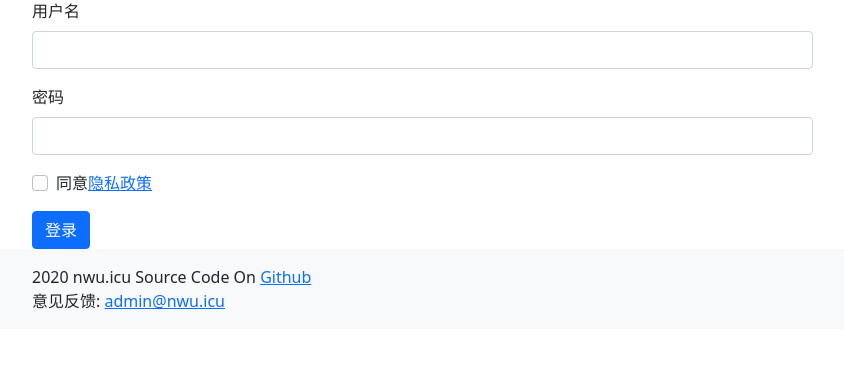
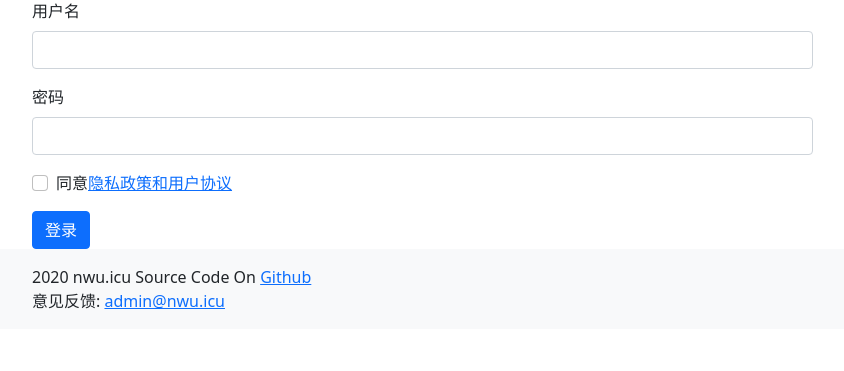
Before and after one commit to NWUCA/NWU.ICU, a Django app: page /login/ in a window 1280 px wide. Shown: the part 167-538 px from the top of the page, without its empty margins (50-894 px from the left). Run offline with Django 3.2, Linux system fonts and the light colour scheme.

Commit message:
ux improvement

```diff
--- a/core/templates/course_list.html
+++ b/core/templates/course_list.html
@@ -7,6 +7,7 @@
         <tr>
             <th scope="col">#</th>
             <th scope="col">名称</th>
+            <th scope="col">类型</th>
             <th scope="col">教师</th>
             <th scope="col">院系</th>
         </tr>
@@ -16,6 +17,7 @@
         <tr onmousedown="window.location='/course/{{ course.id }}';" style="cursor: pointer">
             <th scope="row">{{ course.id }}</th>
             <td>{{ course.name }}</td>
+            <td>{{ course.get_classification_display }}</td>
             <td>{{ course.teacher }}</td>
             <td>{{ course.school }}</td>
         </tr>
--- a/user/templates/login.html
+++ b/user/templates/login.html
@@ -18,7 +18,7 @@
     <div class="form-check mb-3">
         <input class="form-check-input" type="checkbox" value="" id="invalidCheck" required>
         <label class="form-check-label" for="invalidCheck">
-            同意<a data-bs-toggle="modal" data-bs-target="#exampleModal" href="#">隐私政策</a>
+            同意<a data-bs-toggle="modal" data-bs-target="#exampleModal" href="#">隐私政策和用户协议</a>
         </label>
 
         <!-- Modal -->
@@ -34,8 +34,15 @@
                             <li>我们不会存储您的密码.</li>
                             <li>我们使用 Google Analytics 跟踪您的浏览数据.</li>
                             <li>您的所有行为将在后台实名记录.</li>
+                            <li>定位服务使用了高德地图的 API, 您的位置信息及其他浏览数据将被高德知晓.</li>
+                        </ul>
+                    </div>
+                    <div class="modal-header">
+                        <h5 class="modal-title" id="exampleModalLabel">用户协议</h5>
+                    </div>
+                    <div class="modal-body">
+                        <ul>
                             <li>我们保留无条件封停您的帐号的权利.</li>
-                            <li>定位服务使用了高德地图的 API, 您的位置信息及其他浏览数据将被高德知晓.</li>
                         </ul>
                     </div>
                     <div class="modal-footer">
```
